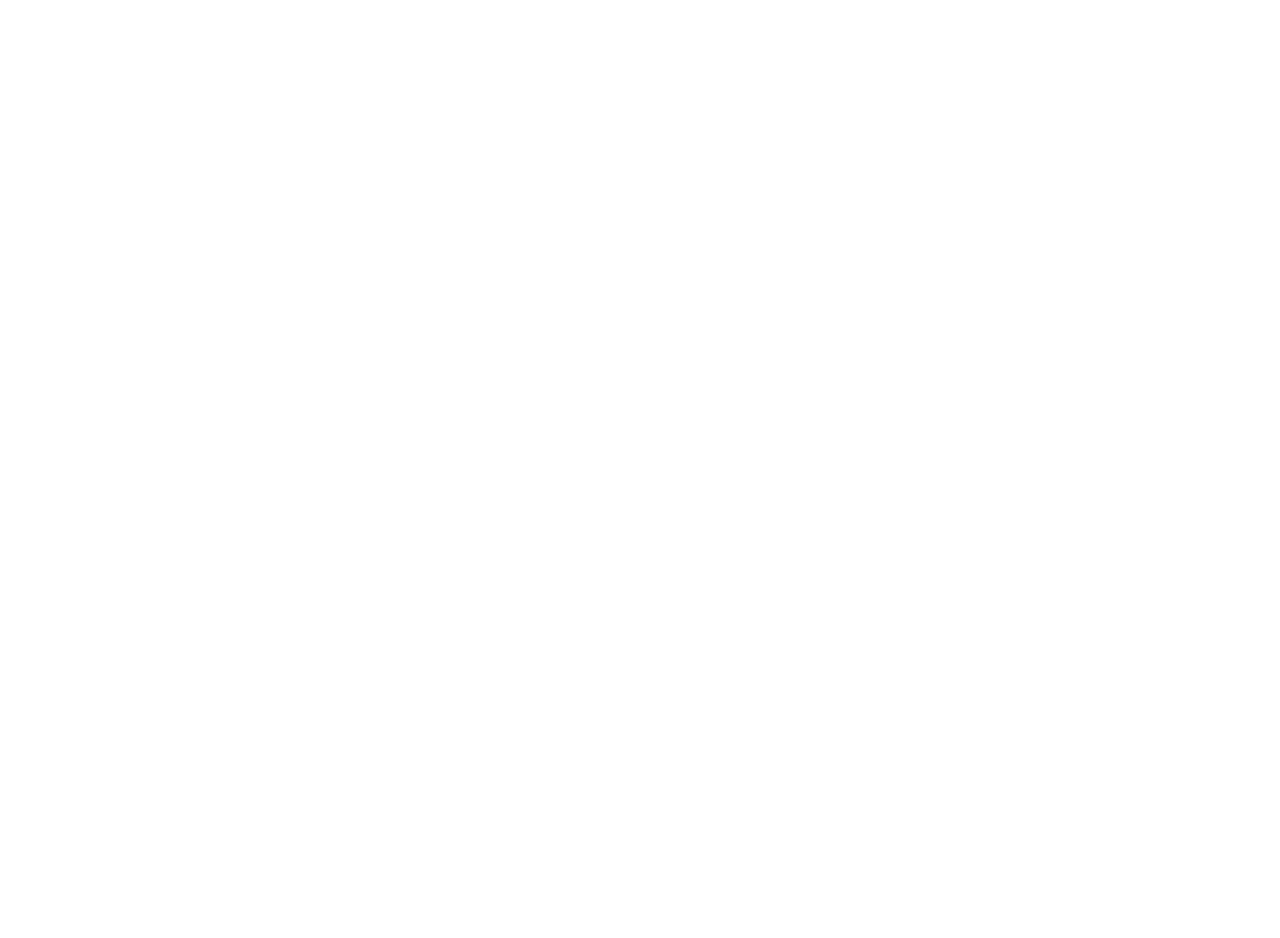
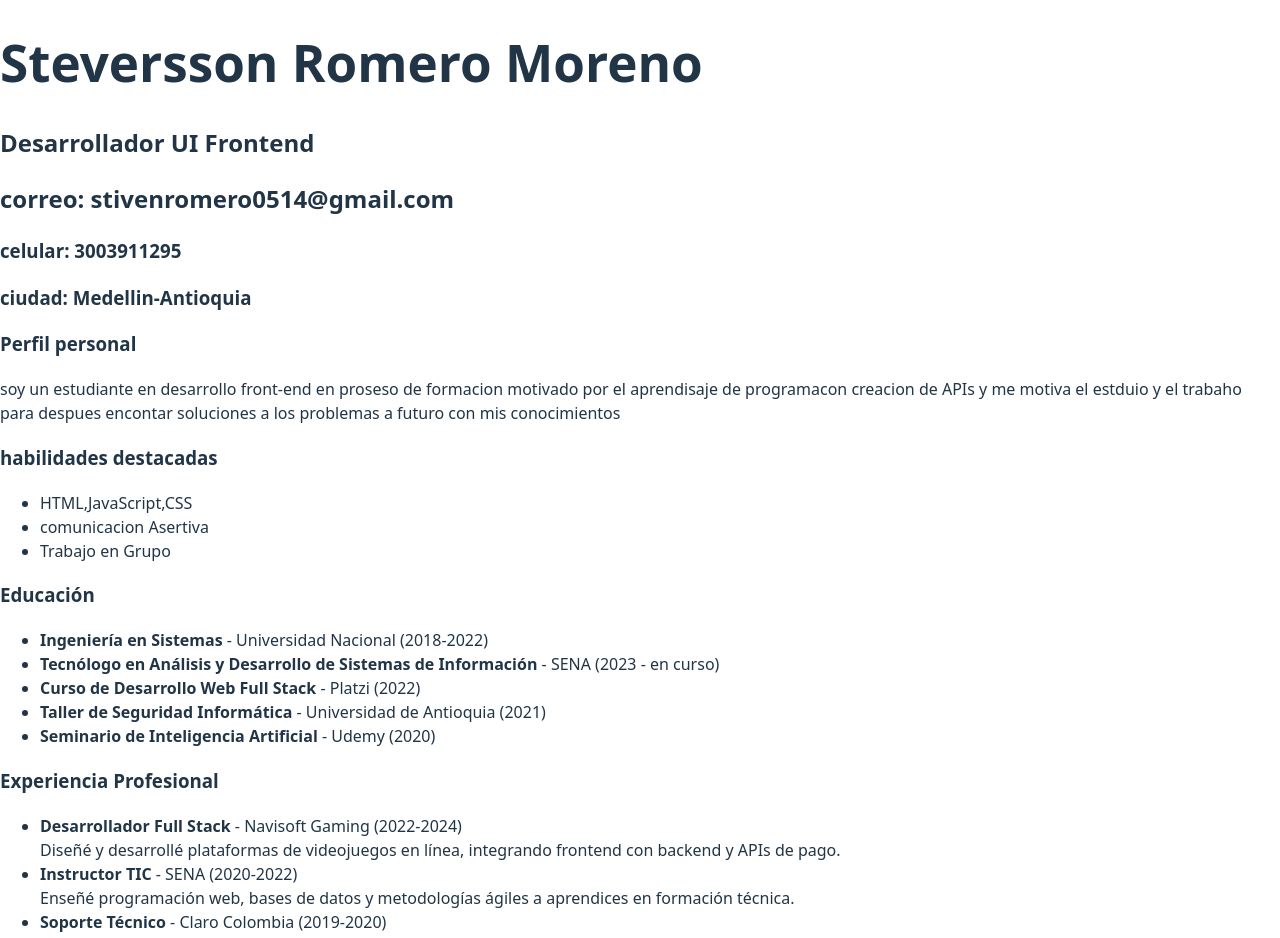
Before and after one commit to stivenromero14/cv-steverson-romero, a React (Vite) app in the folder mi-app-react/: page / in a window 1280 px wide. Shown: the top 938 px of the page. Before the commit the page ends 800 px from the top, so only its background shows below. Built offline with nearby package versions, Linux system fonts and the light colour scheme.

Commit message:
todos los commit

```diff
--- a/mi-app-react/src/App.jsx
+++ b/mi-app-react/src/App.jsx
@@ -1,9 +1,17 @@
+import CabeceraCV from "./components/CabeceraCV.jsx";
+import Perfil from "./components/Perfil.jsx";
+import Educacion from "./components/Educacion.jsx";
+import Experiencia from "./components/Experiencia.jsx";
+
 function App() {
   return (
-    <>
-      <div></div>
-    </>
+    <div>
+      <CabeceraCV />
+      <Perfil />
+      <Educacion />
+      <Experiencia />
+    </div>
   );
 }
 
-export default App
+export default App;
--- /dev/null
+++ b/mi-app-react/src/components/CabeceraCV.jsx
@@ -0,0 +1,11 @@
+  export default function CabeceraCV(){
+  return (
+    <header>
+      <h1>Steversson Romero Moreno</h1>
+      <h2>Desarrollador UI Frontend</h2>
+      <h2>correo: stivenromero0514@gmail.com</h2>
+      <h3>celular: 3003911295</h3>
+      <h3>ciudad: Medellin-Antioquia</h3>
+    </header>
+  );
+  }
--- /dev/null
+++ b/mi-app-react/src/components/Educacion.jsx
@@ -0,0 +1,24 @@
+export default function Educacion() {
+  return (
+    <section>
+      <h3>Educación</h3>
+      <ul>
+        <li>
+          <strong>Ingeniería en Sistemas</strong> - Universidad Nacional (2018-2022)
+        </li>
+        <li>
+          <strong>Tecnólogo en Análisis y Desarrollo de Sistemas de Información</strong> - SENA (2023 - en curso)
+        </li>
+        <li>
+          <strong>Curso de Desarrollo Web Full Stack</strong> - Platzi (2022)
+        </li>
+        <li>
+          <strong>Taller de Seguridad Informática</strong> - Universidad de Antioquia (2021)
+        </li>
+        <li>
+          <strong>Seminario de Inteligencia Artificial</strong> - Udemy (2020)
+        </li>
+      </ul>
+    </section>
+  );
+}
--- /dev/null
+++ b/mi-app-react/src/components/Experiencia.jsx
@@ -0,0 +1,25 @@
+export default function Experiencia() {
+  return (
+    <section>
+      <h3>Experiencia Profesional</h3>
+      <ul>
+        <li>
+          <strong>Desarrollador Full Stack</strong> - Navisoft Gaming (2022-2024)<br />
+          Diseñé y desarrollé plataformas de videojuegos en línea, integrando frontend con backend y APIs de pago.
+        </li>
+        <li>
+          <strong>Instructor TIC</strong> - SENA (2020-2022)<br />
+          Enseñé programación web, bases de datos y metodologías ágiles a aprendices en formación técnica.
+        </li>
+        <li>
+          <strong>Soporte Técnico</strong> - Claro Colombia (2019-2020)<br />
+          Instalé servicios de internet y resolví incidencias técnicas para usuarios residenciales y empresariales.
+        </li>
+        <li>
+          <strong>Desarrollador Freelance</strong> - Proyecto de gestión académica (2021)<br />
+          Creé un sistema web para la gestión de calificaciones y asistencia escolar utilizando React y Firebase.
+        </li>
+      </ul>
+    </section>
+  );
+}
--- /dev/null
+++ b/mi-app-react/src/components/Perfil.jsx
@@ -0,0 +1,18 @@
+export default function Perfil() {
+  return (
+    <section>
+      <h3>Perfil personal</h3>
+      <p>
+       soy un estudiante en desarrollo front-end en proseso de formacion
+       motivado por el aprendisaje de programacon creacion de APIs y me motiva el estduio y el trabaho para despues encontar soluciones a los problemas a futuro con mis conocimientos
+      </p>
+      <h3>habilidades destacadas</h3>
+      <ul>
+        <li>HTML,JavaScript,CSS</li>
+        <li>comunicacion Asertiva</li>
+        <li>Trabajo en Grupo</li>
+
+      </ul>
+    </section>
+  );
+}
```
